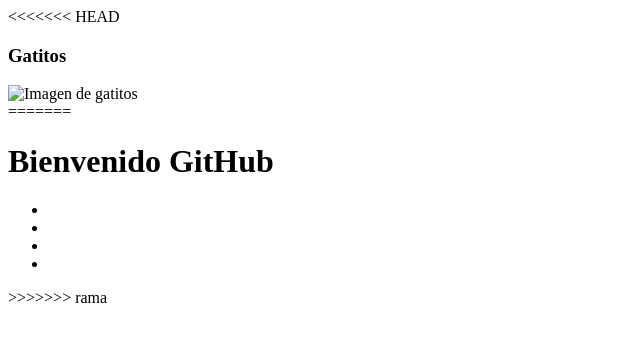
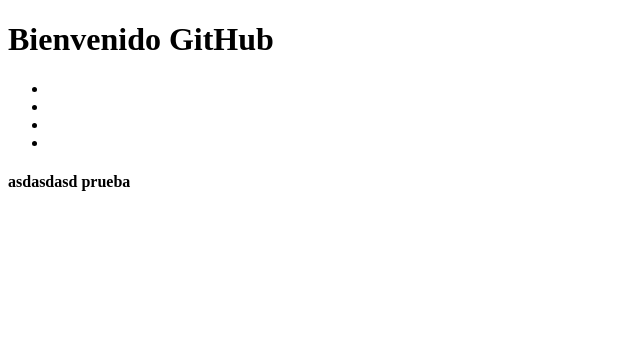
Before and after one commit to oharrizeduardo/repo--prueba--coder, a plain HTML site: page index.html in a window 1280 px wide. Shown: the whole page, without its empty margins (0-640 px from the left). Drawn offline with Linux system fonts and the light colour scheme.

Commit message:
agrego nueva seccion

```diff
--- a/index.html
+++ b/index.html
@@ -8,18 +8,15 @@
 </head>
 <body>
 
-<<<<<<< HEAD
-    <div>
-        <h3>Gatitos</h3>
-        <img src="" alt="Imagen de gatitos">
-    </div>
-
-=======
     <h1>Bienvenido GitHub</h1>
     <ul><li><a href="Inicio"></a></li>
     <li><a href="Productos"></a></li>
     <li><a href="Contacto"></a></li>
     <li><a href="Ubicacion"></a></li></ul>
->>>>>>> rama
+
+
+    <section>
+        <h4>asdasdasd prueba</h4>
+    </section>
 </body>
 </html>
```
